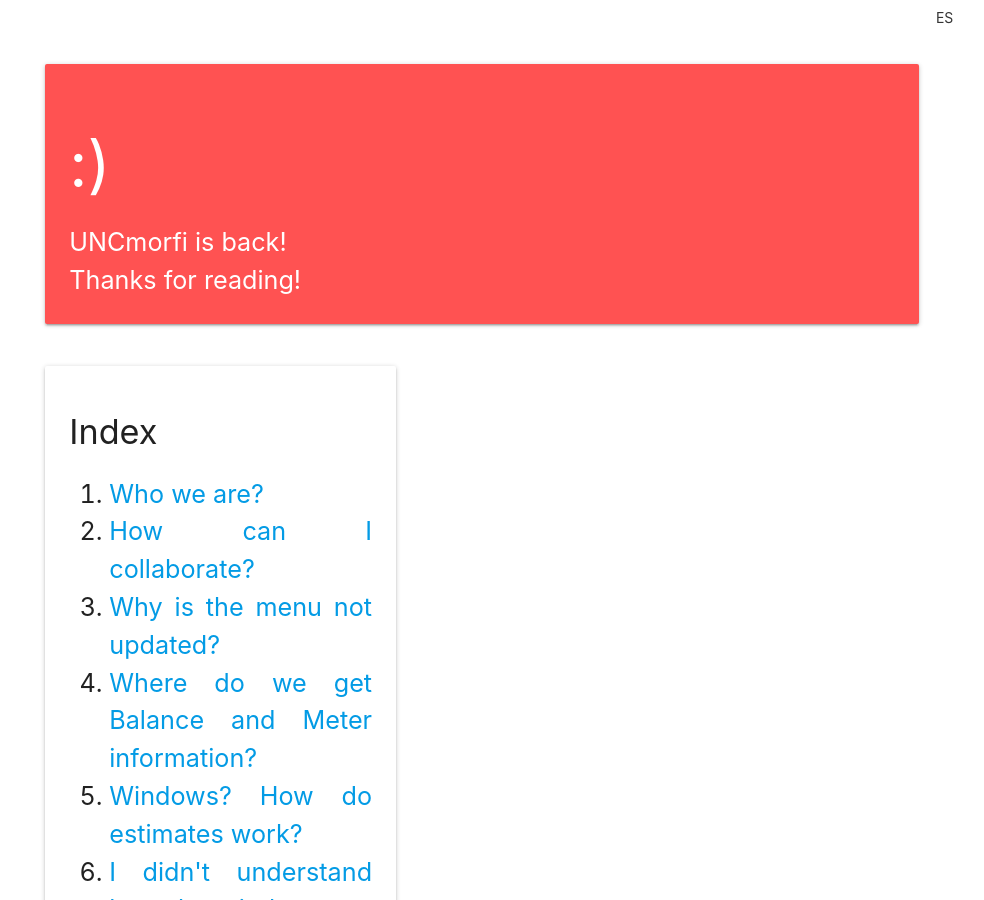
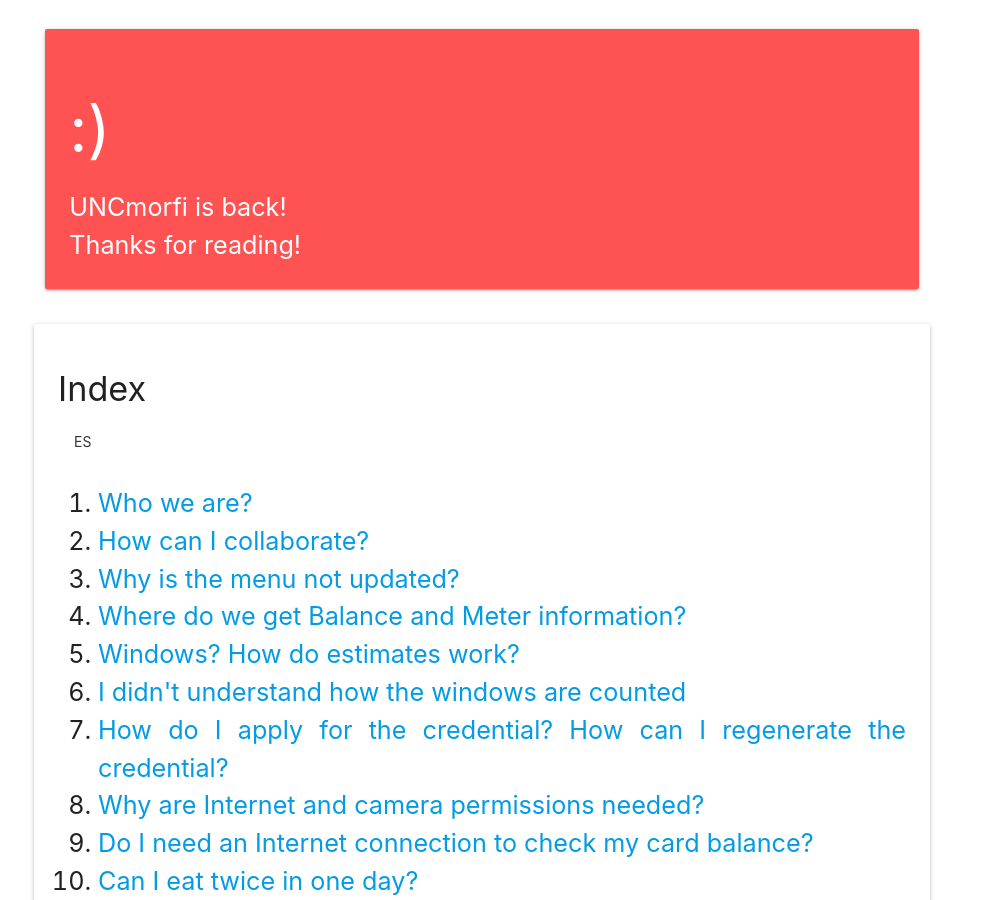
Before and after one commit to AIDEA775/UNCmorfi, a Jekyll site: the page built from en/index.html, in a window 1280 px wide and 900 px high. Shown: the whole window, without its empty margins (158-1142 px from the left). Built offline with Jekyll 4.4.1, drawn with Linux system fonts in a browser that asks for light colours.

Commit message:
Put language selector into index card

```diff
--- a/_layouts/faq.html
+++ b/_layouts/faq.html
@@ -17,7 +17,7 @@
     {% assign headers = site.data.headers[page.lang] %}
     <div class="row">
       <div class="col s2 offset-s10">
-        <a href="{{ headers.lang-selector | absolute_url }}" class="btn-flat waves-effect waves-orange">{{ headers.lang-selector }}</a>
+
       </div>
     </div>
 
@@ -27,11 +27,10 @@
 
       {% assign pages=site.pages | where:"resource", true | where:"lang", page.lang %}
 
-      <div class="row">
-        <div class="col s12 m5">
       <div class="card-panel white">
         <div class="flow-text">
           <h4>{{ headers.faq-indice }}</h4>
+          <a href="{{ headers.lang-selector | absolute_url }}" class="waves-effect waves-orange btn-flat">{{ headers.lang-selector }}</a>
           <ol>
           {% for p in pages %}
             <li><a href="#{{ p.ref }}">{{ p.title }}</a></li>
@@ -39,8 +38,7 @@
           </ol>
         </div>
       </div>
-        </div>
-      </div>
+
 
       {% for p in pages %}
       <h4 id="{{ p.ref }}">{{ p.title }}</h4>
```
Also changed, not shown: en/faq/05-ventanas.md (+1 -1 lines), en/faq/06-no_entendi.md (+2 -2 lines). Lines whose indentation alone changed are shown as unchanged.
